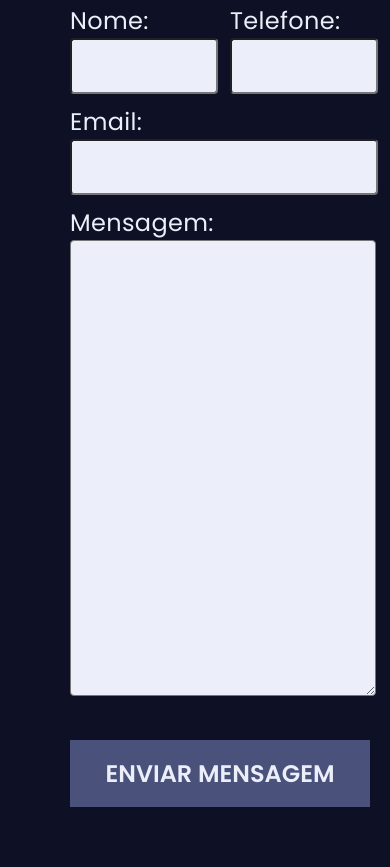
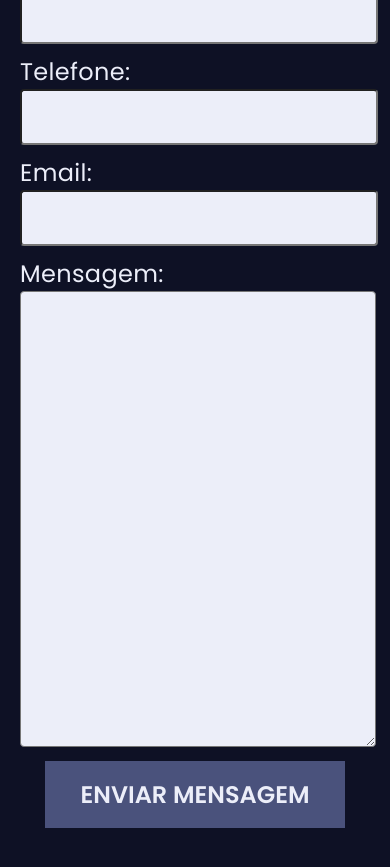
Before and after one commit to joseiedo/invent, a plain HTML site: page index.html in a window 390 px wide. Shown: the part 7044-7911 px from the top of the page. Drawn offline with Linux system fonts and the light colour scheme.

Commit message:
ajustes na responsividade

```diff
--- a/css/style.css
+++ b/css/style.css
@@ -292,7 +292,7 @@ header {
 }
 
 .formulario {
-  padding: 50px;
+  box-sizing: border-box;
   display: grid;
   gap: 10px 20px;
   grid-template-columns: 1fr 1fr;
@@ -345,6 +345,16 @@ header {
   cursor: pointer;
 }
 
+@media (max-width: 600px) {
+  .formulario {
+    grid-template-columns: 1fr;
+  }
+
+  .formulario button {
+    margin: 0 auto;
+  }
+}
+
 /* footer */
 
 .footer-bg {
```
